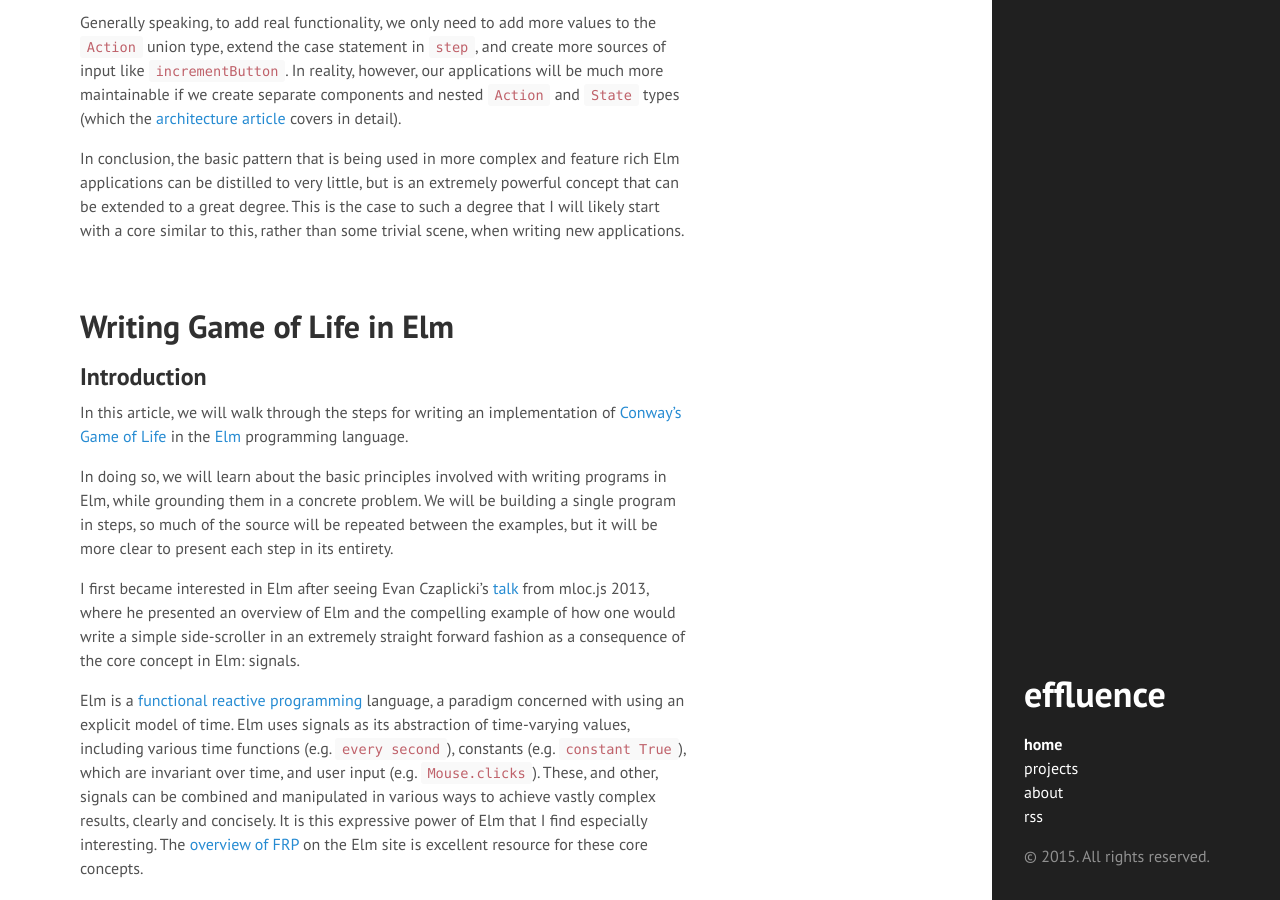
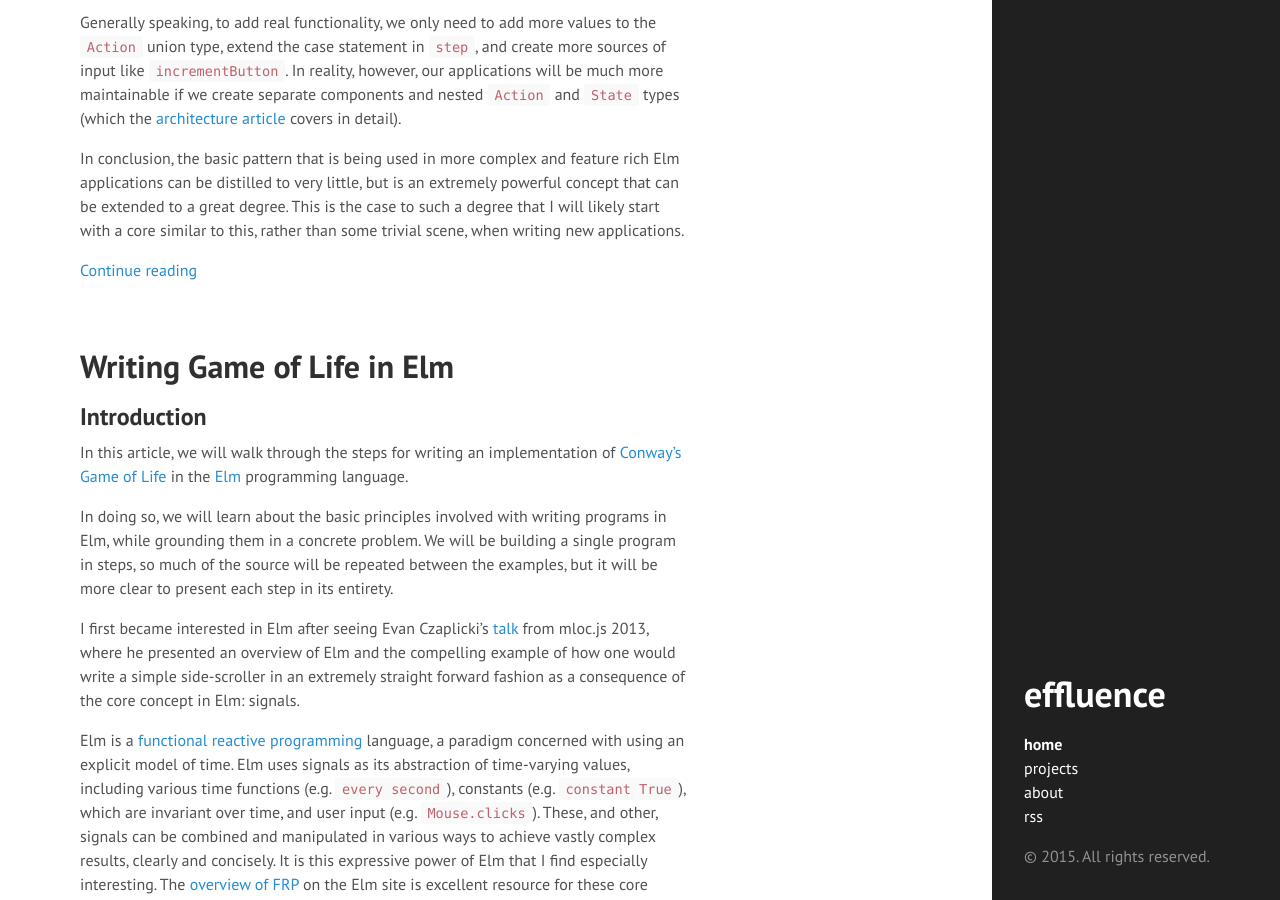
Before and after one commit to sonnym/sonnym.github.io-src, a Jekyll site: the page built from index.html, in a window 1280 px wide and 900 px high, scrolled down 2062 px. Built offline with Jekyll 4.4.1, drawn with Linux system fonts in a browser that asks for light colours; Markdown is read by kramdown in place of the engine named in the settings; the list of posts is cut into pages by our own code; some of the changed text lies outside the part shown.

Commit message:
use excerpts in index

```diff
--- a/index.html
+++ b/index.html
@@ -12,7 +12,9 @@ title: home
       </a>
     </h1>
 
-    {{ post.content }}
+    {{ post.excerpt }}
+
+    <a href="{{ post.url }}">Continue reading</a>
   </div>
   {% endfor %}
 </div>
```
